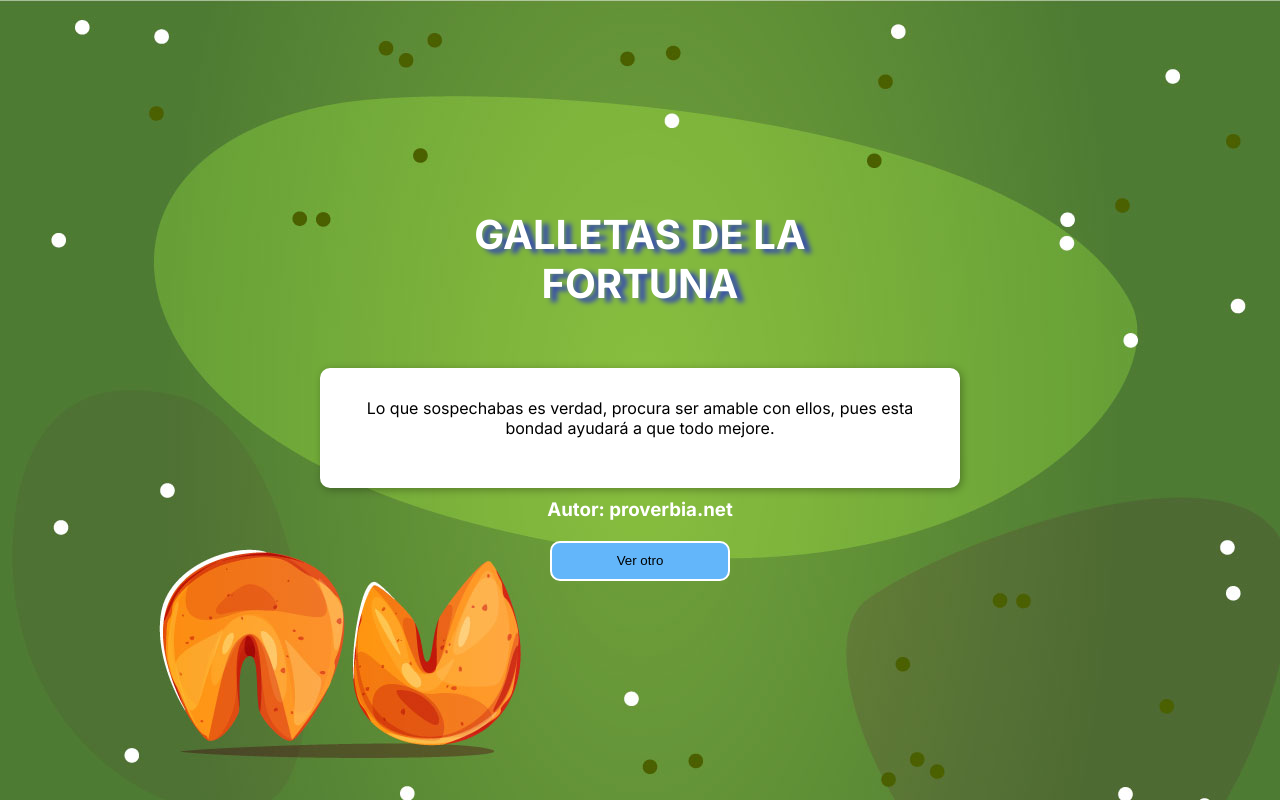
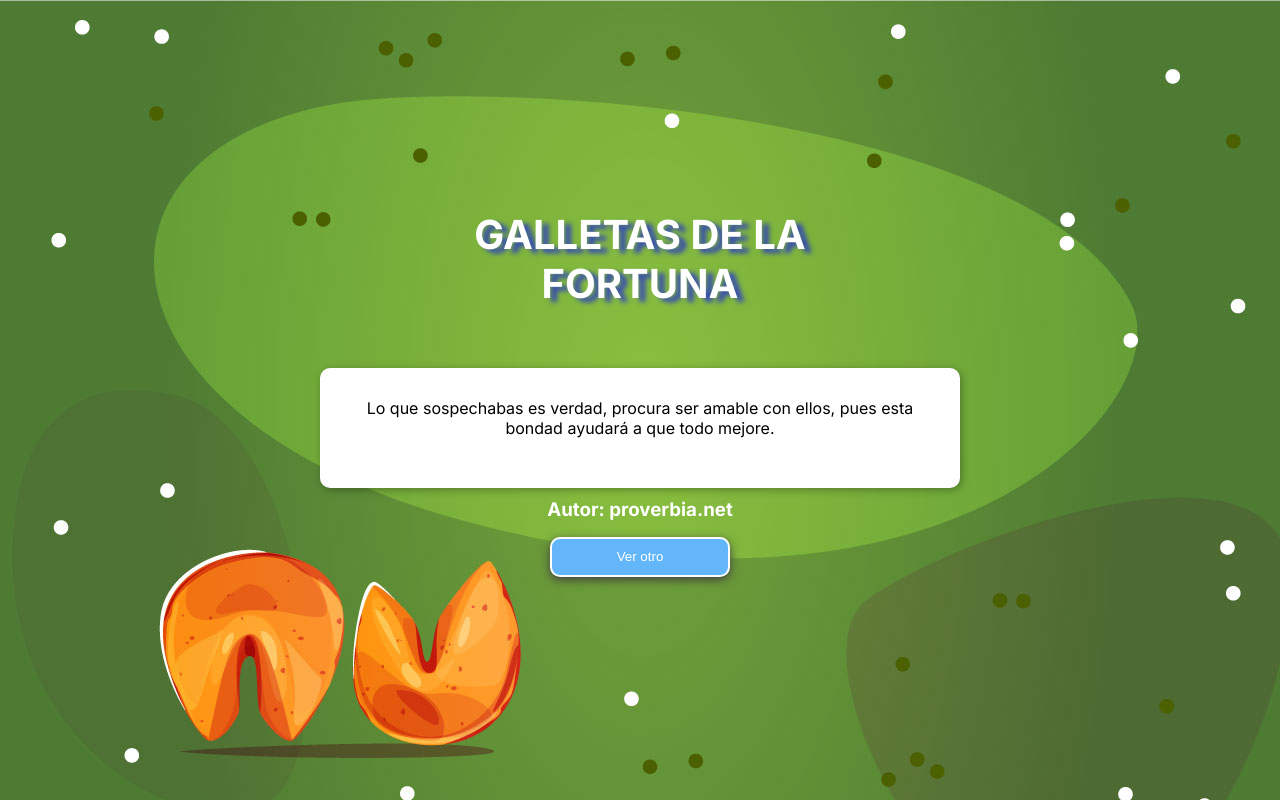
Before and after one commit to jrmh1979/galletaFortuna, a React (Vite) app: page / in a window 1280 px wide. In both pictures the pointer is over the button "Ver otro". Built offline with nearby package versions, Linux system fonts and the light colour scheme.

Commit message:
color buton

```diff
--- a/src/index.css
+++ b/src/index.css
@@ -8,6 +8,14 @@ body {
   font-family: 'Inter', sans-serif;
 
 }
+
+:root {
+ /* Sombras */
+
+ --button-shadow: 0px 3px 10px #423f40;
+
+}
+
 
 .title{
   text-shadow: 7px 4px 5px rgba(0, 0, 255, 0.599);
@@ -59,15 +67,15 @@ button {
   height: 40px;
   border-radius: 10px;
   cursor: pointer;
-
-  /*color: rgba(15, 15, 15, 0.872);*/
   margin: 10px;
+  color: #ffffff;
 }
 
 .bx{
   color: #fff;
   text-decoration: none;
-}
+  }
+
 
 .author {
   margin-top: 10px;
@@ -77,3 +85,8 @@ button {
 .button-change {
   margin-top: 20px;
 }
+
+.button-change:hover {
+  transform: translateY(-4px);
+  box-shadow: var(--button-shadow);
+}
```
